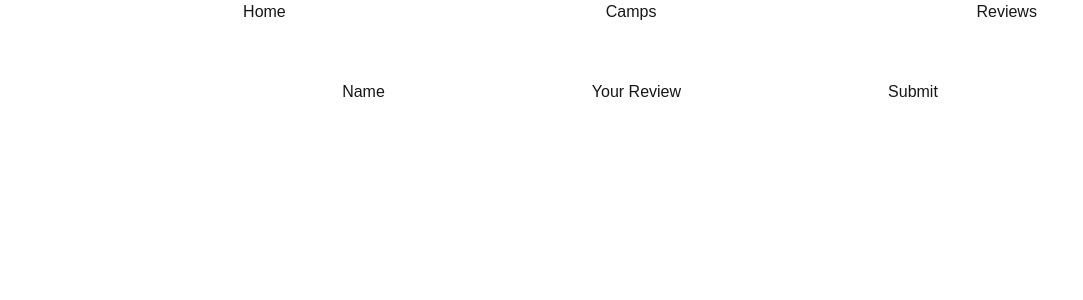
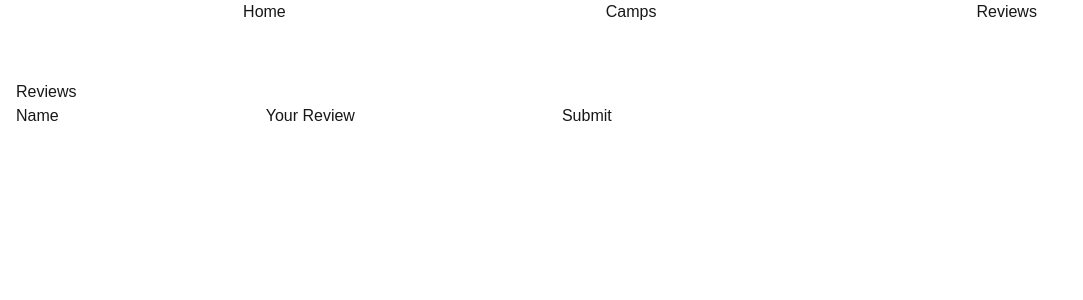
Before and after one commit to NoahNim/chloescanopy, a Next.js app: page /reviews in a window 1280 px wide. Shown: the top 300 px of the page, without its empty margins (0-1083 px from the left). Built offline with nearby package versions, Linux system fonts and the light colour scheme; no server answers.

Commit message:
create a ListReviewsServerAction that passes reviews as props to the ListReviews client component. Create an API route for reviews so the ListReviews component can access the server action

```diff
--- a/app/components/list-reviews/client.tsx
+++ b/app/components/list-reviews/client.tsx
@@ -0,0 +1,13 @@
+'use client'
+import { Review } from "./server"
+
+interface ListReviewsProps {
+    reviews: Review[];
+}
+
+export default function ListReviews({ reviews }: ListReviewsProps) {
+
+    return (<div>
+        Reviews
+    </div>)
+}
--- a/app/components/list-reviews/server.tsx
+++ b/app/components/list-reviews/server.tsx
@@ -1,9 +1,11 @@
 'use server'
+import { use } from "react"
 import { signInAnonymously } from "firebase/auth"
-import { getDocs, doc, collection } from "firebase/firestore"
+import { getDocs, collection } from "firebase/firestore"
 import { auth, db } from "@/lib/firebase"
+import ListReviews from "./client"
 
-interface Review {
+export interface Review {
     id: string;
     name: string;
     review: string;
@@ -35,8 +37,15 @@ export async function getReviewsAction() {
             return reviewsArray;
         } catch (error: any) {
             console.log(error)
+            return [];
         }
     } catch (error: any) {
         console.log(error)
+        return [];
     }
 }
+
+export default async function ListReviewsServerAction() {
+    const reviews = use(getReviewsAction());
+    return <ListReviews reviews={reviews} />;
+}
--- a/app/reviews/page.tsx
+++ b/app/reviews/page.tsx
@@ -1,9 +1,11 @@
+import ListReviews from "../components/list-reviews/client"
 import AddReview from "../components/add-review/client"
 
 export default function Reviews() {
     return (
         <div>
-            <div className="flex justify-center">
+            <div className="flex flex-col justify-center">
+                <ListReviews />
                 <AddReview />
             </div>
         </div>
--- /dev/null
+++ b/app/routes/reviews/route.ts
@@ -0,0 +1,20 @@
+import type { NextApiRequest, NextApiResponse } from 'next';
+import { getReviewsAction, Review } from '@/app/components/list-reviews/server';
+
+export default async function handler(
+    req: NextApiRequest,
+    res: NextApiResponse<Review[] | { message: string }>
+) {
+    try {
+        const reviews = await getReviewsAction();
+
+        if (!reviews) {
+            return res.status(500).json({ message: "Failed to fetch reviews" });
+        }
+
+        res.status(200).json(reviews);
+    } catch (error: any) {
+        console.error("Error in reviews route", error);
+        res.status(500).json({ message: "Error fetching reviews: " + error.message });
+    }
+}
```
